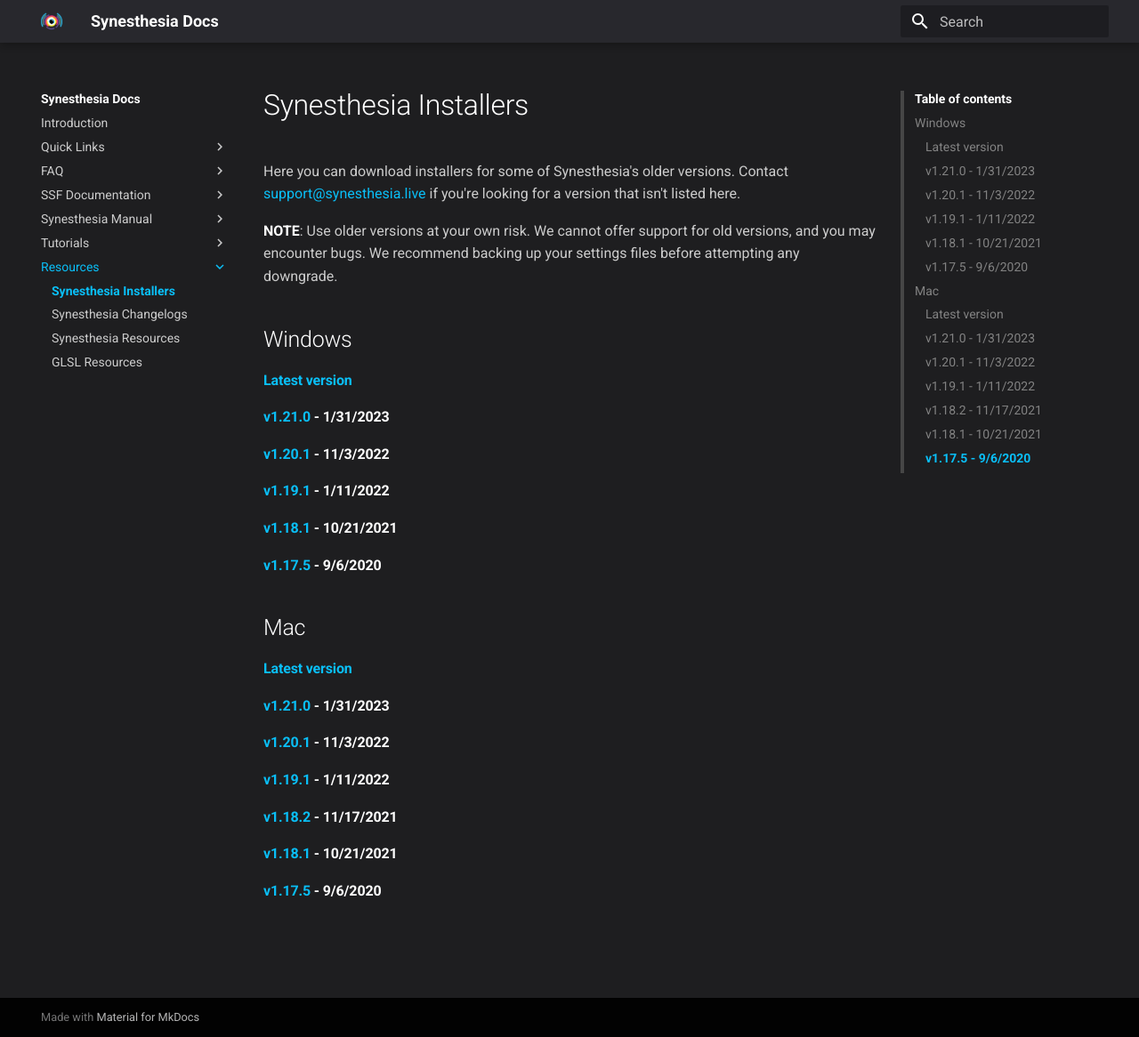
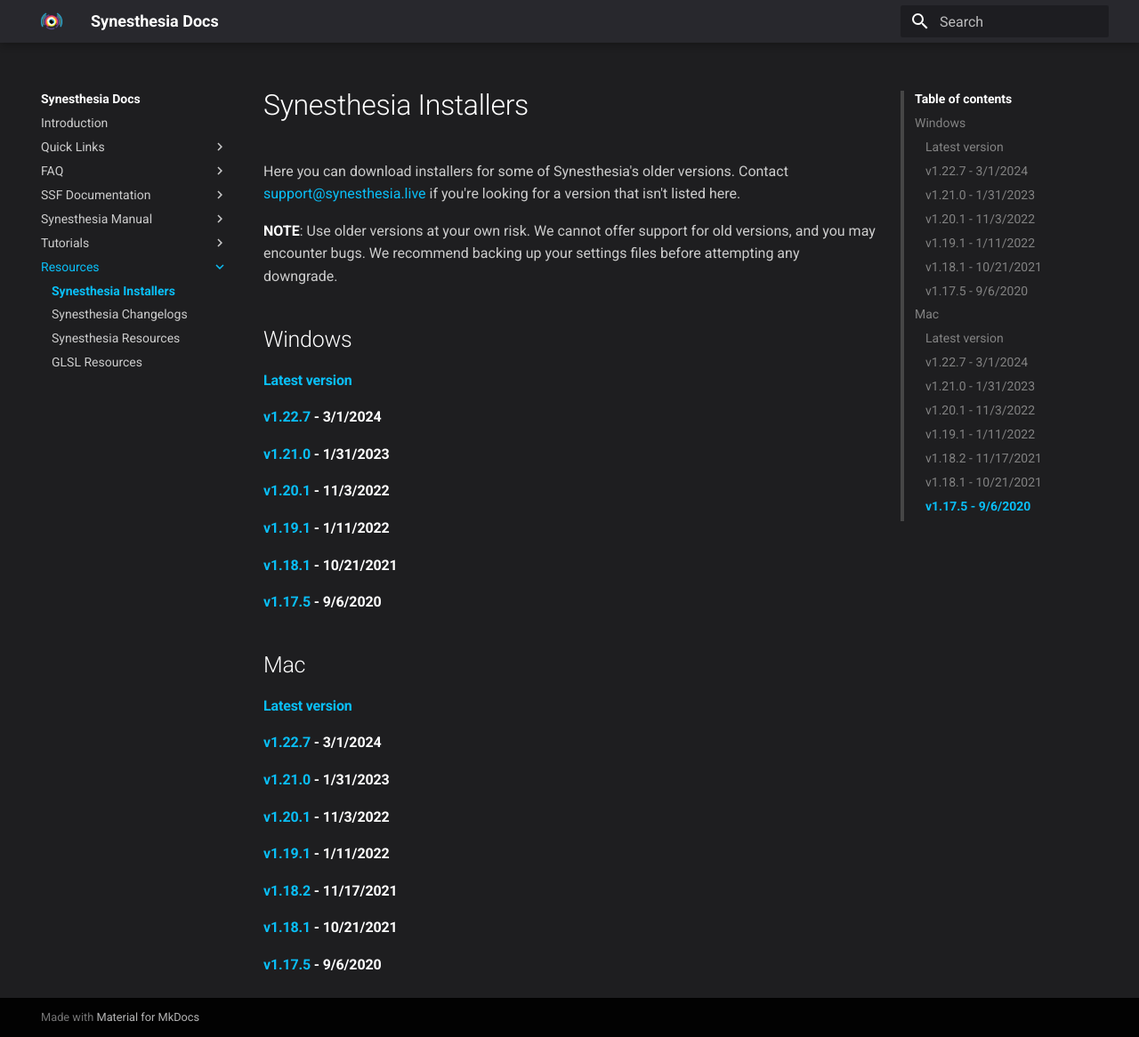
Before and after one commit to gravity-current/synesthesia-docs, an MkDocs documentation site: the page built from docs/resources/syn_installers.md, in a window 1280 px wide and 1166 px high. Shown: the whole window at 89% size. Built offline with MkDocs 1.6.1 and Material for MkDocs 9.7.7, drawn with Linux system fonts in a browser that asks for light colours.

Commit message:
Update syn_installers.md
Adding v1.22.7 to Installers page as v1.23 was just released. Weird dropbox link format is correct, I looked it up and they all now use the /scl/fi/ thing instead of /s/.

```diff
--- a/docs/resources/syn_installers.md
+++ b/docs/resources/syn_installers.md
@@ -6,6 +6,7 @@ Here you can download installers for some of Synesthesia's older versions. Conta
 
 ## Windows
 #### [Latest version](https://production.synesthesia.live/windows/try)
+#### [v1.22.7](https://www.dropbox.com/scl/fi/8m6qet4xwi0pklq33lnte/synesthesia-windows-1.22.7.105.msi?rlkey=9r5f09mhl0j571a326t26qtyc&st=owzlcq2i&dl=1) - 3/1/2024
 #### [v1.21.0](https://www.dropbox.com/scl/fi/ozbgflfzhauxluoygv5gf/Windows-1.21.0.78.msi?rlkey=jajc09yiw1mkuyhzhovpauz4x&dl=1) - 1/31/2023
 #### [v1.20.1](https://www.dropbox.com/s/qjtexkl81mwueq5/windows-v1.20.1.71.msi?dl=1) - 11/3/2022
 #### [v1.19.1](https://www.dropbox.com/s/fxtr0kvnk0sjfcg/windows-production-v1.19.1.53.msi?dl=1) - 1/11/2022
@@ -14,6 +15,7 @@ Here you can download installers for some of Synesthesia's older versions. Conta
 
 ## Mac
 #### [Latest version](https://production.synesthesia.live/mac/try)
+#### [v1.22.7](https://www.dropbox.com/s/5742k1rgmugddexed41fy/synesthesia-mac-1.22.7.106.zip?rlkey=wi7zqvgcxtqlk7hvo7cfzs1du&st=l7rlheti&dl=1) - 3/1/2024
 #### [v1.21.0](https://www.dropbox.com/scl/fi/i3t24hcfzozx8f4vgq2b3/Mac-1.21.0.79.zip?rlkey=068byq1wveagiv1h3b5dkgh9q&dl=1) - 1/31/2023
 #### [v1.20.1](https://www.dropbox.com/s/yf36o6gkg1n9b4o/mac-1.20.1.72.zip?dl=1) - 11/3/2022
 #### [v1.19.1](https://www.dropbox.com/s/hk6sp1u0msd1tnh/mac-production-v1.19.1.52.zip?dl=1) - 1/11/2022
```
